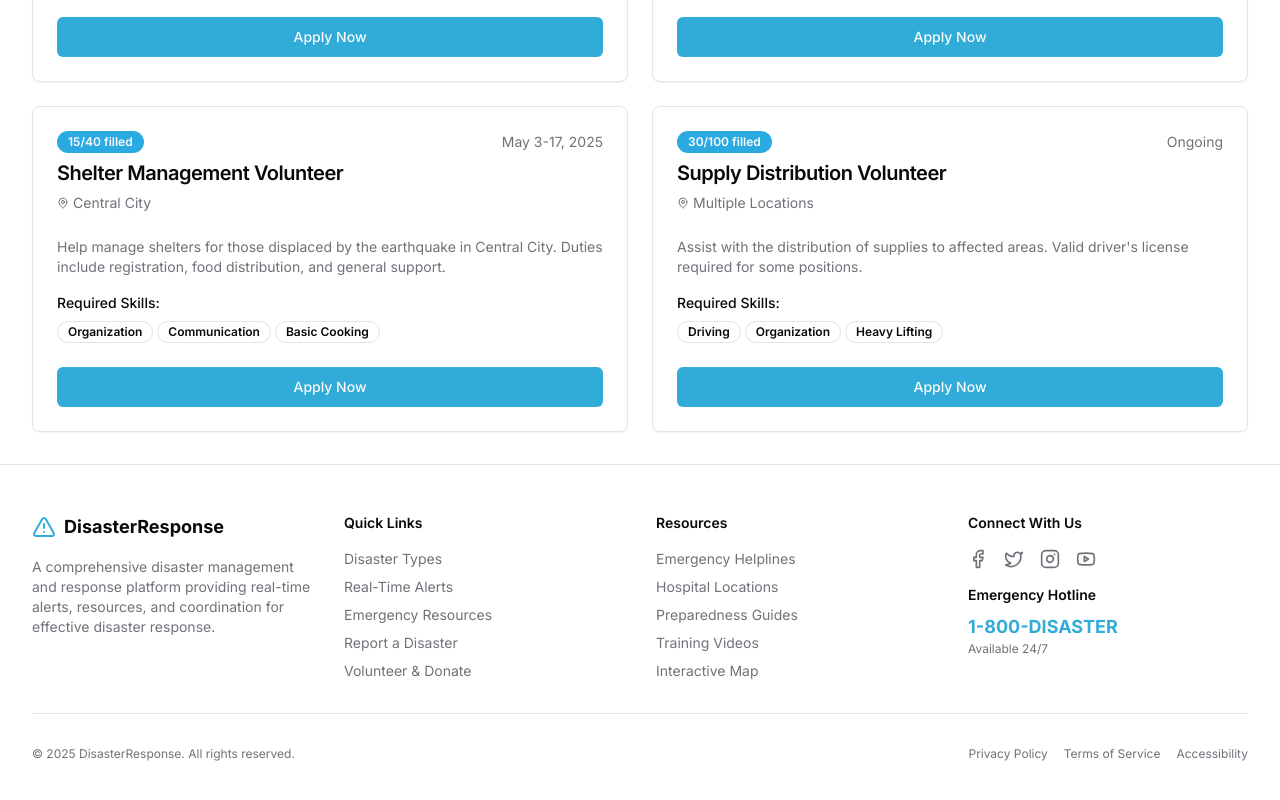
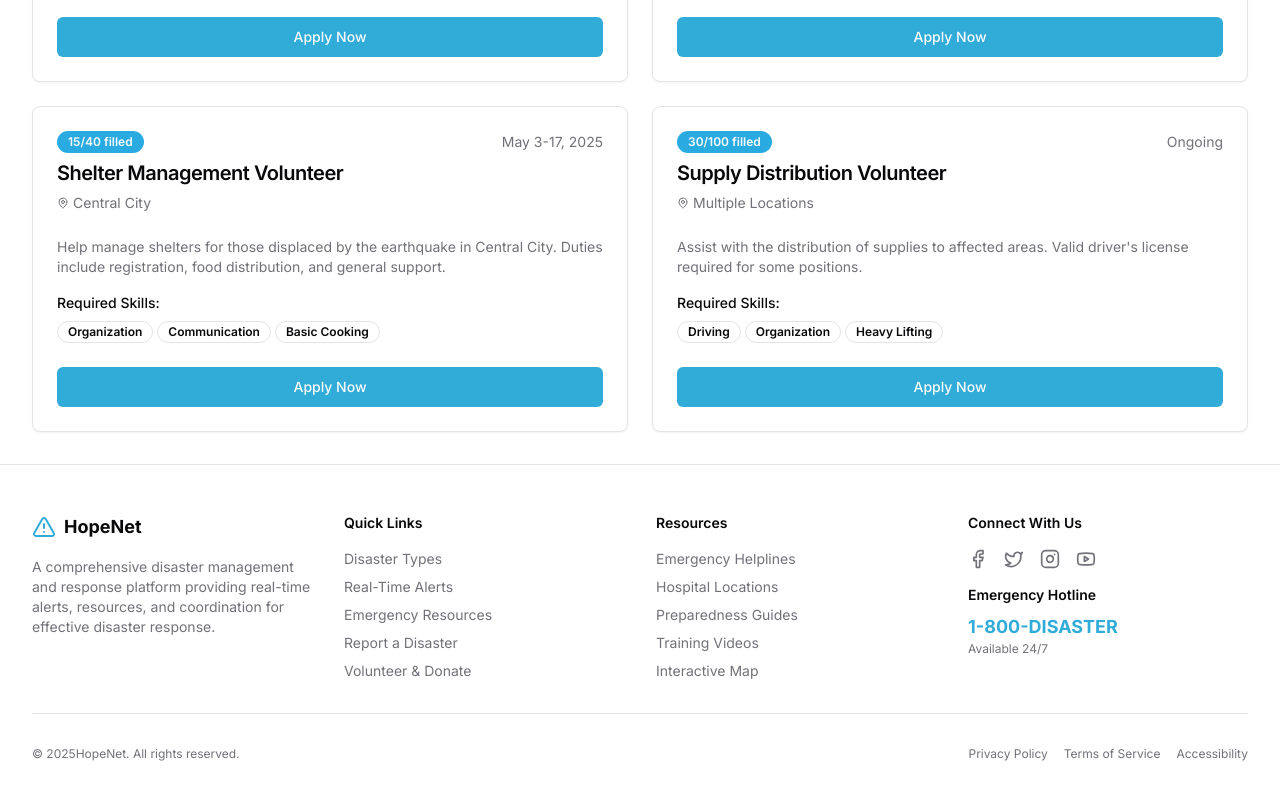
Before and after one commit to Raxy777/disaster-management-system, a Next.js app: page /volunteer-donate in a window 1280 px wide. Shown: the part 1657-2457 px from the top of the page. Built offline with nearby package versions, Linux system fonts and the light colour scheme.

Commit message:
minor fixes

```diff
--- a/components/about-page.tsx
+++ b/components/about-page.tsx
@@ -130,7 +130,7 @@ export function AboutPage() {
           <div className="flex flex-col justify-center">
             <h2 className="mb-4 text-2xl font-bold">Our Mission</h2>
             <p className="mb-6 text-muted-foreground">
-              DisasterResponse is dedicated to providing rapid, effective, and coordinated disaster management services
+              HopeNet is dedicated to providing rapid, effective, and coordinated disaster management services
               to communities affected by natural and man-made disasters. We work tirelessly to save lives, alleviate
               suffering, and support recovery efforts through innovative technology, community engagement, and
               partnerships with government agencies and NGOs.
@@ -431,7 +431,7 @@ export function AboutPage() {
               <div>
                 <h3 className="font-bold">2015: Foundation</h3>
                 <p className="mt-2 text-sm text-muted-foreground">
-                  DisasterResponse was founded with a mission to improve disaster management through technology and
+                   HopeNet was founded with a mission to improve disaster management through technology and
                   community engagement.
                 </p>
               </div>
--- a/components/admin-login.tsx
+++ b/components/admin-login.tsx
@@ -52,7 +52,7 @@ export function AdminLogin() {
     <div className="flex min-h-screen flex-col items-center justify-center bg-gray-50 p-4">
       <div className="mb-8 flex items-center gap-2">
         <AlertTriangle className="h-8 w-8 text-[#29ABE2]" />
-        <span className="text-2xl font-bold">DisasterResponse</span>
+        <span className="text-2xl font-bold">HopeNet</span>
       </div>
 
       <Card className="mx-auto w-full max-w-md">
--- a/components/contact-page.tsx
+++ b/components/contact-page.tsx
@@ -61,9 +61,9 @@ export function ContactPage() {
                   </div>
                   <div>
                     <h3 className="font-medium">Email</h3>
-                    <p className="text-sm text-muted-foreground">General Inquiries: info@disasterresponse.org</p>
-                    <p className="text-sm text-muted-foreground">Support: support@disasterresponse.org</p>
-                    <p className="text-sm text-muted-foreground">Media: media@disasterresponse.org</p>
+                    <p className="text-sm text-muted-foreground">General Inquiries: info@hopenet.org</p>
+                    <p className="text-sm text-muted-foreground">Support: support@hopenet.org</p>
+                    <p className="text-sm text-muted-foreground">Media: media@hopenet.org</p>
                   </div>
                 </div>
                 <div className="flex items-start gap-3">
--- a/components/footer.tsx
+++ b/components/footer.tsx
@@ -9,7 +9,7 @@ export function Footer() {
           <div>
             <Link href="/" className="mb-4 flex items-center gap-2">
               <AlertTriangle className="h-6 w-6 text-primary" />
-              <span className="text-lg font-bold">DisasterResponse</span>
+              <span className="text-lg font-bold">HopeNet</span>
             </Link>
             <p className="text-sm text-muted-foreground">
               A comprehensive disaster management and response platform providing real-time alerts, resources, and
@@ -106,7 +106,7 @@ export function Footer() {
         <div className="mt-8 border-t pt-8">
           <div className="flex flex-col items-center justify-between gap-4 sm:flex-row">
             <p className="text-xs text-muted-foreground">
-              © {new Date().getFullYear()} DisasterResponse. All rights reserved.
+              © {new Date().getFullYear()}HopeNet. All rights reserved.
             </p>
             <div className="flex gap-4 text-xs text-muted-foreground">
               <Link href="/privacy" className="hover:text-foreground">
--- a/components/login-page.tsx
+++ b/components/login-page.tsx
@@ -47,7 +47,7 @@ export function LoginPage() {
     <div className="flex min-h-screen flex-col items-center justify-center bg-gray-50 p-4">
       <div className="mb-8 flex items-center gap-2">
         <AlertTriangle className="h-8 w-8 text-[#29ABE2]" />
-        <span className="text-2xl font-bold">DisasterResponse</span>
+        <span className="text-2xl font-bold">HopeNet</span>
       </div>
 
       <Card className="mx-auto w-full max-w-md">
--- a/components/navbar.tsx
+++ b/components/navbar.tsx
@@ -154,7 +154,7 @@ export function Navbar() {
                 </Button>
               </>
             ) : (
-              <Button variant="outline" className="text-white border-white hover:bg-white/10" asChild>
+              <Button variant="outline" className="text-white bg-[#29ABE2] border-white hover:bg-white/10" asChild>
                 <Link href="/login" onClick={() => setIsOpen(false)}>
                   Login
                 </Link>
--- a/components/news-page.tsx
+++ b/components/news-page.tsx
@@ -377,8 +377,8 @@ export function NewsPage() {
                     <div className="mb-2 flex items-center gap-2">
                       <div className="h-8 w-8 rounded-full bg-[#1DA1F2]" />
                       <div>
-                        <p className="text-sm font-medium">Disaster Response</p>
-                        <p className="text-xs text-muted-foreground">@DisasterResponse</p>
+                        <p className="text-sm font-medium">HopeNet</p>
+                        <p className="text-xs text-muted-foreground">@HopeNet</p>
                       </div>
                     </div>
                     <p className="text-sm">
@@ -391,8 +391,8 @@ export function NewsPage() {
                     <div className="mb-2 flex items-center gap-2">
                       <div className="h-8 w-8 rounded-full bg-[#1DA1F2]" />
                       <div>
-                        <p className="text-sm font-medium">Disaster Response</p>
-                        <p className="text-xs text-muted-foreground">@DisasterResponse</p>
+                        <p className="text-sm font-medium">HopeNet</p>
+                        <p className="text-xs text-muted-foreground">@HopeNet</p>
                       </div>
                     </div>
                     <p className="text-sm">
@@ -405,8 +405,8 @@ export function NewsPage() {
                     <div className="mb-2 flex items-center gap-2">
                       <div className="h-8 w-8 rounded-full bg-[#1DA1F2]" />
                       <div>
-                        <p className="text-sm font-medium">Disaster Response</p>
-                        <p className="text-xs text-muted-foreground">@DisasterResponse</p>
+                        <p className="text-sm font-medium">HopeNet</p>
+                        <p className="text-xs text-muted-foreground">@HopeNet</p>
                       </div>
                     </div>
                     <p className="text-sm">
--- a/components/volunteer-page.tsx
+++ b/components/volunteer-page.tsx
@@ -857,7 +857,7 @@ export function VolunteerPage() {
             <Card>
               <CardHeader>
                 <CardTitle>Partner Benefits</CardTitle>
-                <CardDescription>Why partner with DisasterResponse</CardDescription>
+                <CardDescription>Why partner with HopeNet</CardDescription>
               </CardHeader>
               <CardContent>
                 <div className="grid gap-6 sm:grid-cols-2">
```
